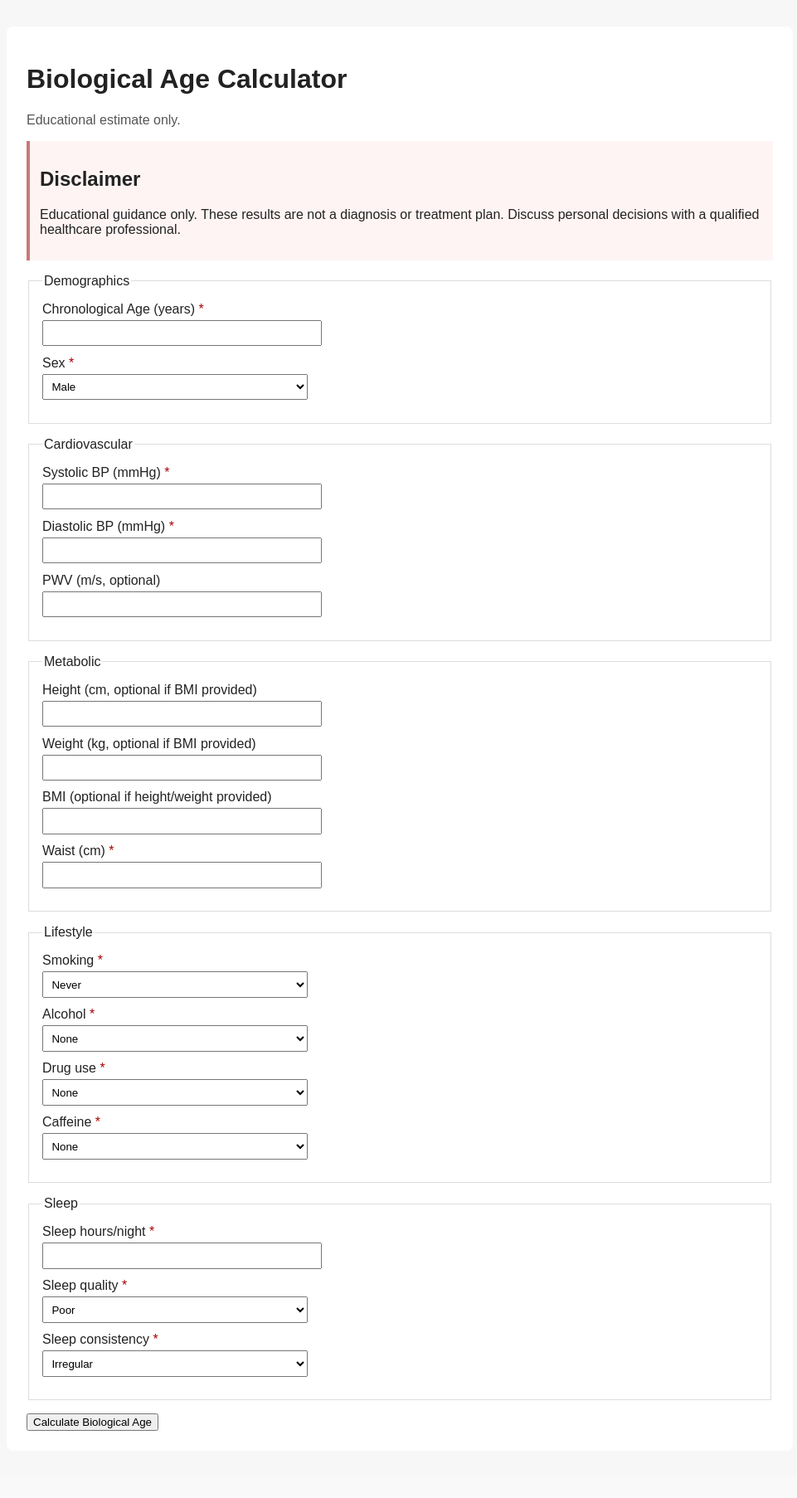
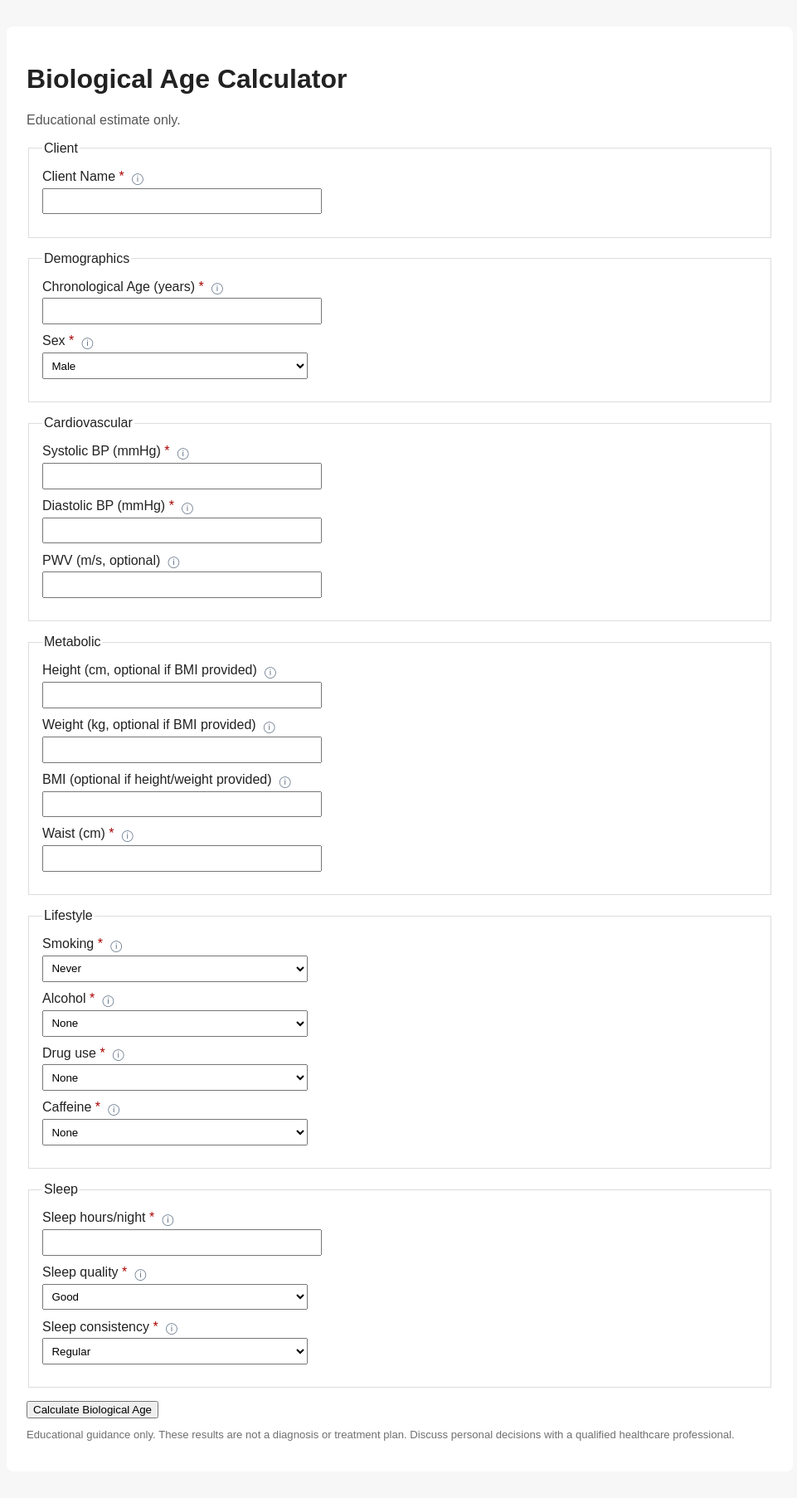
Before and after one commit to Chinedum-iwueke/bioage, a FastAPI app: page / in a window 1280 px wide. Shown: the whole page at 83% size, without its empty margins (158-1119 px from the left). Before the commit the page ends 1725 px from the top, so only its background shows below. Run offline with FastAPI, Linux system fonts and the light colour scheme.

Commit message:
Refine FastAPI UI with client name and shared field help

```diff
--- a/app/main.py
+++ b/app/main.py
@@ -14,6 +14,7 @@ from fastapi.staticfiles import StaticFiles
 from fastapi.templating import Jinja2Templates
 
 from bioage.constants_loader import load_constants
+from app.helptext import FIELD_HELP, FIELD_RANGES
 from bioage.pipeline import run_pipeline
 from bioage.schema import SchemaValidationError
 
@@ -29,6 +30,68 @@ OUTPUT_ROOT.mkdir(parents=True, exist_ok=True)
 app.mount("/media", StaticFiles(directory=str(OUTPUT_ROOT)), name="media")
 
 RUN_ID_PATTERN = re.compile(r"^[a-zA-Z0-9._-]+$")
+
+
+def _default_form_values() -> dict[str, str]:
+    return {
+        "client_name": "",
+        "chronological_age_years": "",
+        "sex": "male",
+        "sbp_mmHg": "",
+        "dbp_mmHg": "",
+        "pwv_m_per_s": "",
+        "height_cm": "",
+        "weight_kg": "",
+        "bmi": "",
+        "waist_cm": "",
+        "smoking_status": "never",
+        "alcohol_use": "none",
+        "drug_use": "none",
+        "caffeine_use": "none",
+        "sleep_hours": "",
+        "sleep_quality": "good",
+        "sleep_consistency": "regular",
+    }
+
+
+def _render_help() -> dict[str, dict[str, str | list[str]]]:
+    rendered: dict[str, dict[str, str | list[str]]] = {}
+    for field, help_item in FIELD_HELP.items():
+        item = dict(help_item)
+        range_key = item.get("range_key")
+        if isinstance(range_key, str) and range_key in FIELD_RANGES:
+            low, high = FIELD_RANGES[range_key]
+            item["range_text"] = f"{low:g}–{high:g}"
+        else:
+            item["range_text"] = "N/A (categorical input)"
+        rendered[field] = item
+    return rendered
+
+
+def _form_context(values: dict[str, str] | None = None, field_errors: dict[str, str] | None = None) -> dict:
+    base = _default_form_values()
+    if values:
+        for key, value in values.items():
+            if key in base:
+                base[key] = value
+    return {
+        "disclaimer": _disclaimer_text(),
+        "helptext": _render_help(),
+        "values": base,
+        "field_errors": field_errors or {},
+    }
+
+
+def _field_error_with_range(message: str) -> tuple[str | None, str]:
+    match = re.search(r"([a-z_]+\.[a-z_]+)", message)
+    if not match:
+        return None, message
+    dotted = match.group(1)
+    form_field = dotted.split(".")[-1]
+    if dotted in FIELD_RANGES:
+        low, high = FIELD_RANGES[dotted]
+        return form_field, f"{message} (expected range {low:g}–{high:g})"
+    return form_field, message
 
 
 def _constants_path() -> Path | None:
@@ -76,27 +139,42 @@ def _new_run_folder() -> tuple[str, Path]:
 
 @app.exception_handler(RequestValidationError)
 def handle_request_validation_error(request: Request, exc: RequestValidationError) -> HTMLResponse:
-    message = "Some required fields were missing or invalid. Please review lifestyle and sleep selections."
-    return templates.TemplateResponse(
-        request,
-        "error.html",
-        {"message": message, "disclaimer": _disclaimer_text()},
-        status_code=400,
-    )
+    message = "Please correct the highlighted fields"
+    field_errors: dict[str, str] = {}
+    for err in exc.errors():
+        loc = err.get("loc", [])
+        if not loc:
+            continue
+        field = str(loc[-1])
+        dotted_map = {
+            "chronological_age_years": "demographics.chronological_age_years",
+            "sbp_mmHg": "vitals.sbp_mmHg",
+            "dbp_mmHg": "vitals.dbp_mmHg",
+            "pwv_m_per_s": "vitals.pwv_m_per_s",
+            "height_cm": "anthropometrics.height_cm",
+            "weight_kg": "anthropometrics.weight_kg",
+            "bmi": "anthropometrics.bmi",
+            "waist_cm": "anthropometrics.waist_cm",
+            "sleep_hours": "sleep.sleep_hours",
+        }
+        dotted = dotted_map.get(field)
+        if dotted and dotted in FIELD_RANGES:
+            low, high = FIELD_RANGES[dotted]
+            field_errors[field] = f"Required or invalid input (expected range {low:g}–{high:g})."
+        else:
+            field_errors[field] = "Required or invalid input."
+    return templates.TemplateResponse(request, "error.html", {**_form_context(field_errors=field_errors), "message": message}, status_code=400)
 
 
 @app.get("/", response_class=HTMLResponse)
 def index(request: Request) -> HTMLResponse:
-    return templates.TemplateResponse(
-        request,
-        "index.html",
-        {"disclaimer": _disclaimer_text()},
-    )
+    return templates.TemplateResponse(request, "index.html", _form_context())
 
 
 @app.post("/calculate", response_class=HTMLResponse)
 def calculate(
     request: Request,
+    client_name: str = Form(...),
     chronological_age_years: int = Form(...),
     sex: str = Form(...),
     sbp_mmHg: int = Form(...),
@@ -122,6 +200,7 @@ def calculate(
 
     try:
         raw_input = {
+            "client_metadata": {"client_name": client_name, "prepared_for": client_name},
             "demographics": {
                 "chronological_age_years": chronological_age_years,
                 "sex": sex,
@@ -189,17 +268,38 @@ def calculate(
             },
         )
     except SchemaValidationError as exc:
+        field_name, err = _field_error_with_range(str(exc))
+        field_errors = {field_name: err} if field_name else {"form": err}
+        values = {
+            "client_name": client_name,
+            "chronological_age_years": str(chronological_age_years),
+            "sex": sex,
+            "sbp_mmHg": str(sbp_mmHg),
+            "dbp_mmHg": str(dbp_mmHg),
+            "pwv_m_per_s": pwv_m_per_s or "",
+            "height_cm": height_cm or "",
+            "weight_kg": weight_kg or "",
+            "bmi": bmi or "",
+            "waist_cm": str(waist_cm),
+            "smoking_status": smoking_status,
+            "alcohol_use": alcohol_use,
+            "drug_use": drug_use,
+            "caffeine_use": caffeine_use,
+            "sleep_hours": str(sleep_hours),
+            "sleep_quality": sleep_quality,
+            "sleep_consistency": sleep_consistency,
+        }
         return templates.TemplateResponse(
             request,
             "error.html",
-            {"message": str(exc), "disclaimer": _disclaimer_text()},
+            {**_form_context(values=values, field_errors=field_errors), "message": "Please correct the highlighted fields"},
             status_code=400,
         )
     except ValueError:
         return templates.TemplateResponse(
             request,
             "error.html",
-            {"message": "Please enter valid numeric values.", "disclaimer": _disclaimer_text()},
+            {**_form_context(), "message": "Please enter valid numeric values."},
             status_code=400,
         )
     except Exception:
@@ -208,8 +308,8 @@ def calculate(
             request,
             "error.html",
             {
+                **_form_context(),
                 "message": "We could not complete your request. Please review your inputs and try again.",
-                "disclaimer": _disclaimer_text(),
             },
             status_code=500,
         )
--- a/app/static/css/style.css
+++ b/app/static/css/style.css
@@ -3,9 +3,16 @@ body { font-family: Arial, sans-serif; background: #f7f7f7; color: #222; }
 .subtitle { color: #555; }
 fieldset { border: 1px solid #ddd; margin-bottom: 1rem; padding: 1rem; }
 label { display: block; margin-bottom: 0.7rem; }
+.field-label { display: block; }
 input, select { display: block; margin-top: 0.25rem; padding: 0.4rem; width: 100%; max-width: 320px; }
 button, a { margin-right: 0.6rem; }
 .req { color: #a00; }
-.disclaimer { border-left: 4px solid #c77; background: #fff4f4; padding: 0.75rem; margin-bottom: 1rem; }
+.disclaimer-subtle { font-size: 0.82rem; color: #6f6f6f; margin-top: 0.75rem; }
+.field-help { display: inline-block; margin-left: 0.3rem; vertical-align: middle; }
+.field-help summary { list-style: none; display: inline-block; cursor: pointer; color: #4f6278; font-size: 0.85rem; }
+.field-help summary::-webkit-details-marker { display: none; }
+.help-panel { border: 1px solid #e4e7ec; background: #fafbfd; padding: 0.5rem 0.6rem; margin-top: 0.2rem; border-radius: 6px; max-width: 420px; }
+.help-panel p { margin: 0.2rem 0; font-size: 0.86rem; color: #3f4b59; }
+.field-error { display: block; color: #9f1c1c; font-size: 0.82rem; margin-top: 0.25rem; }
 .charts { display: grid; grid-template-columns: repeat(auto-fit, minmax(220px, 1fr)); gap: 1rem; }
 .charts img { max-width: 100%; border: 1px solid #ccc; }
--- /dev/null
+++ b/app/templates/_form.html
@@ -0,0 +1,66 @@
+{% macro help_block(name) -%}
+<details class="field-help">
+  <summary aria-label="{{ helptext[name].label }} info">ⓘ</summary>
+  <div class="help-panel">
+    <p>{{ helptext[name].description }}</p>
+    <p><strong>Units:</strong> {{ helptext[name].unit }}</p>
+    <p><strong>Accepted range:</strong> {{ helptext[name].range_text }}</p>
+    <p><strong>Examples:</strong> {{ helptext[name].examples | join(', ') }}</p>
+  </div>
+</details>
+{%- endmacro %}
+
+<form method="post" action="/calculate" class="card-form">
+  <fieldset>
+    <legend>Client</legend>
+    <label class="field-label">Client Name <span class="req">*</span> {{ help_block('client_name') }}
+      <input type="text" name="client_name" required value="{{ values.client_name }}">
+      {% if field_errors.client_name %}<span class="field-error">{{ field_errors.client_name }}</span>{% endif %}
+    </label>
+  </fieldset>
+
+  <fieldset>
+    <legend>Demographics</legend>
+    <label class="field-label">Chronological Age (years) <span class="req">*</span> {{ help_block('chronological_age_years') }}
+      <input type="number" name="chronological_age_years" required value="{{ values.chronological_age_years }}">
+      {% if field_errors.chronological_age_years %}<span class="field-error">{{ field_errors.chronological_age_years }}</span>{% endif %}
+    </label>
+    <label class="field-label">Sex <span class="req">*</span> {{ help_block('sex') }}
+      <select name="sex" required>
+        <option value="male" {% if values.sex == 'male' %}selected{% endif %}>Male</option><option value="female" {% if values.sex == 'female' %}selected{% endif %}>Female</option>
+      </select>
+    </label>
+  </fieldset>
+
+  <fieldset>
+    <legend>Cardiovascular</legend>
+    <label class="field-label">Systolic BP (mmHg) <span class="req">*</span> {{ help_block('sbp_mmHg') }}<input type="number" name="sbp_mmHg" required value="{{ values.sbp_mmHg }}">{% if field_errors.sbp_mmHg %}<span class="field-error">{{ field_errors.sbp_mmHg }}</span>{% endif %}</label>
+    <label class="field-label">Diastolic BP (mmHg) <span class="req">*</span> {{ help_block('dbp_mmHg') }}<input type="number" name="dbp_mmHg" required value="{{ values.dbp_mmHg }}">{% if field_errors.dbp_mmHg %}<span class="field-error">{{ field_errors.dbp_mmHg }}</span>{% endif %}</label>
+    <label class="field-label">PWV (m/s, optional) {{ help_block('pwv_m_per_s') }}<input type="number" step="0.1" name="pwv_m_per_s" value="{{ values.pwv_m_per_s }}">{% if field_errors.pwv_m_per_s %}<span class="field-error">{{ field_errors.pwv_m_per_s }}</span>{% endif %}</label>
+  </fieldset>
+
+  <fieldset>
+    <legend>Metabolic</legend>
+    <label class="field-label">Height (cm, optional if BMI provided) {{ help_block('height_cm') }}<input type="number" step="0.1" name="height_cm" value="{{ values.height_cm }}">{% if field_errors.height_cm %}<span class="field-error">{{ field_errors.height_cm }}</span>{% endif %}</label>
+    <label class="field-label">Weight (kg, optional if BMI provided) {{ help_block('weight_kg') }}<input type="number" step="0.1" name="weight_kg" value="{{ values.weight_kg }}">{% if field_errors.weight_kg %}<span class="field-error">{{ field_errors.weight_kg }}</span>{% endif %}</label>
+    <label class="field-label">BMI (optional if height/weight provided) {{ help_block('bmi') }}<input type="number" step="0.1" name="bmi" value="{{ values.bmi }}">{% if field_errors.bmi %}<span class="field-error">{{ field_errors.bmi }}</span>{% endif %}</label>
+    <label class="field-label">Waist (cm) <span class="req">*</span> {{ help_block('waist_cm') }}<input type="number" step="0.1" name="waist_cm" required value="{{ values.waist_cm }}">{% if field_errors.waist_cm %}<span class="field-error">{{ field_errors.waist_cm }}</span>{% endif %}</label>
+  </fieldset>
+
+  <fieldset>
+    <legend>Lifestyle</legend>
+    <label class="field-label">Smoking <span class="req">*</span> {{ help_block('smoking_status') }}<select name="smoking_status" required><option value="never" {% if values.smoking_status == 'never' %}selected{% endif %}>Never</option><option value="former" {% if values.smoking_status == 'former' %}selected{% endif %}>Former</option><option value="current" {% if values.smoking_status == 'current' %}selected{% endif %}>Current</option></select></label>
+    <label class="field-label">Alcohol <span class="req">*</span> {{ help_block('alcohol_use') }}<select name="alcohol_use" required><option value="none" {% if values.alcohol_use == 'none' %}selected{% endif %}>None</option><option value="light" {% if values.alcohol_use == 'light' %}selected{% endif %}>Light</option><option value="moderate" {% if values.alcohol_use == 'moderate' %}selected{% endif %}>Moderate</option><option value="heavy" {% if values.alcohol_use == 'heavy' %}selected{% endif %}>Heavy</option></select></label>
+    <label class="field-label">Drug use <span class="req">*</span> {{ help_block('drug_use') }}<select name="drug_use" required><option value="none" {% if values.drug_use == 'none' %}selected{% endif %}>None</option><option value="occasional" {% if values.drug_use == 'occasional' %}selected{% endif %}>Occasional</option><option value="regular" {% if values.drug_use == 'regular' %}selected{% endif %}>Regular</option></select></label>
+    <label class="field-label">Caffeine <span class="req">*</span> {{ help_block('caffeine_use') }}<select name="caffeine_use" required><option value="none" {% if values.caffeine_use == 'none' %}selected{% endif %}>None</option><option value="low" {% if values.caffeine_use == 'low' %}selected{% endif %}>Low</option><option value="moderate" {% if values.caffeine_use == 'moderate' %}selected{% endif %}>Moderate</option><option value="high" {% if values.caffeine_use == 'high' %}selected{% endif %}>High</option></select></label>
+  </fieldset>
+
+  <fieldset>
+    <legend>Sleep</legend>
+    <label class="field-label">Sleep hours/night <span class="req">*</span> {{ help_block('sleep_hours') }}<input type="number" step="0.1" name="sleep_hours" required value="{{ values.sleep_hours }}">{% if field_errors.sleep_hours %}<span class="field-error">{{ field_errors.sleep_hours }}</span>{% endif %}</label>
+    <label class="field-label">Sleep quality <span class="req">*</span> {{ help_block('sleep_quality') }}<select name="sleep_quality" required><option value="poor" {% if values.sleep_quality == 'poor' %}selected{% endif %}>Poor</option><option value="fair" {% if values.sleep_quality == 'fair' %}selected{% endif %}>Fair</option><option value="good" {% if values.sleep_quality == 'good' %}selected{% endif %}>Good</option><option value="excellent" {% if values.sleep_quality == 'excellent' %}selected{% endif %}>Excellent</option></select></label>
+    <label class="field-label">Sleep consistency <span class="req">*</span> {{ help_block('sleep_consistency') }}<select name="sleep_consistency" required><option value="irregular" {% if values.sleep_consistency == 'irregular' %}selected{% endif %}>Irregular</option><option value="somewhat_regular" {% if values.sleep_consistency == 'somewhat_regular' %}selected{% endif %}>Somewhat regular</option><option value="regular" {% if values.sleep_consistency == 'regular' %}selected{% endif %}>Regular</option></select></label>
+  </fieldset>
+  <button type="submit">Calculate Biological Age</button>
+  <p class="disclaimer-subtle">{{ disclaimer }}</p>
+</form>
--- a/app/templates/index.html
+++ b/app/templates/index.html
@@ -1,50 +1,5 @@
 {% extends "base.html" %}
 {% block title %}Biological Age Form{% endblock %}
 {% block content %}
-<section class="disclaimer">
-  <h2>Disclaimer</h2>
-  <p>{{ disclaimer }}</p>
-</section>
-<form method="post" action="/calculate" class="card-form">
-  <fieldset>
-    <legend>Demographics</legend>
-    <label>Chronological Age (years) <span class="req">*</span><input type="number" name="chronological_age_years" required></label>
-    <label>Sex <span class="req">*</span>
-      <select name="sex" required>
-        <option value="male">Male</option><option value="female">Female</option>
-      </select>
-    </label>
-  </fieldset>
-
-  <fieldset>
-    <legend>Cardiovascular</legend>
-    <label>Systolic BP (mmHg) <span class="req">*</span><input type="number" name="sbp_mmHg" required></label>
-    <label>Diastolic BP (mmHg) <span class="req">*</span><input type="number" name="dbp_mmHg" required></label>
-    <label>PWV (m/s, optional)<input type="number" step="0.1" name="pwv_m_per_s"></label>
-  </fieldset>
-
-  <fieldset>
-    <legend>Metabolic</legend>
-    <label>Height (cm, optional if BMI provided)<input type="number" step="0.1" name="height_cm"></label>
-    <label>Weight (kg, optional if BMI provided)<input type="number" step="0.1" name="weight_kg"></label>
-    <label>BMI (optional if height/weight provided)<input type="number" step="0.1" name="bmi"></label>
-    <label>Waist (cm) <span class="req">*</span><input type="number" step="0.1" name="waist_cm" required></label>
-  </fieldset>
-
-  <fieldset>
-    <legend>Lifestyle</legend>
-    <label>Smoking <span class="req">*</span><select name="smoking_status" required><option value="never">Never</option><option value="former">Former</option><option value="current">Current</option></select></label>
-    <label>Alcohol <span class="req">*</span><select name="alcohol_use" required><option value="none">None</option><option value="light">Light</option><option value="moderate">Moderate</option><option value="heavy">Heavy</option></select></label>
-    <label>Drug use <span class="req">*</span><select name="drug_use" required><option value="none">None</option><option value="occasional">Occasional</option><option value="regular">Regular</option></select></label>
-    <label>Caffeine <span class="req">*</span><select name="caffeine_use" required><option value="none">None</option><option value="low">Low</option><option value="moderate">Moderate</option><option value="high">High</option></select></label>
-  </fieldset>
-
-  <fieldset>
-    <legend>Sleep</legend>
-    <label>Sleep hours/night <span class="req">*</span><input type="number" step="0.1" name="sleep_hours" required></label>
-    <label>Sleep quality <span class="req">*</span><select name="sleep_quality" required><option value="poor">Poor</option><option value="fair">Fair</option><option value="good">Good</option><option value="excellent">Excellent</option></select></label>
-    <label>Sleep consistency <span class="req">*</span><select name="sleep_consistency" required><option value="irregular">Irregular</option><option value="somewhat_regular">Somewhat regular</option><option value="regular">Regular</option></select></label>
-  </fieldset>
-  <button type="submit">Calculate Biological Age</button>
-</form>
+{% include "_form.html" %}
 {% endblock %}
--- a/app/templates/result.html
+++ b/app/templates/result.html
@@ -52,8 +52,5 @@
   <a href="/runs/{{ run_id }}/charts">View Charts</a>
 </section>
 
-<section class="disclaimer">
-  <h3>Disclaimer</h3>
-  <p>{{ disclaimer }}</p>
-</section>
+<footer><p class="disclaimer-subtle">{{ disclaimer }}</p></footer>
 {% endblock %}
--- a/bioage/report/viewmodel.py
+++ b/bioage/report/viewmodel.py
@@ -86,7 +86,7 @@ def build_report_context(req: BioAgeRequest, result: dict, explanations: dict, c
         "model_version": result.get("model_version", "unknown"),
         "disclaimer": explanations.get("disclaimer_short") or constants.get("copy", {}).get("disclaimer_short", ""),
         "client": {
-            "prepared_for": meta.get("prepared_for") or meta.get("name") or "Client",
+            "prepared_for": meta.get("prepared_for") or meta.get("client_name") or meta.get("name") or "Client",
             "consultant_id": meta.get("consultant_id", "CONSULTANT-PLACEHOLDER"),
             "client_id": meta.get("client_id", "CLIENT-PLACEHOLDER"),
             "security_key": meta.get("security_key", "SECURITY-PLACEHOLDER"),
```
Also changed, not shown: app/helptext.py (added, +119 -0 lines), app/templates/error.html (+9 -6 lines), bioage/schema.py (+22 -9 lines), tests/test_web.py (+18 -2 lines).
